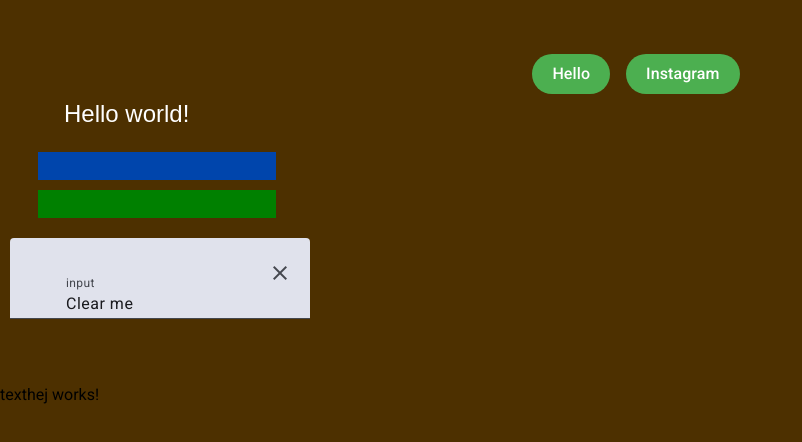
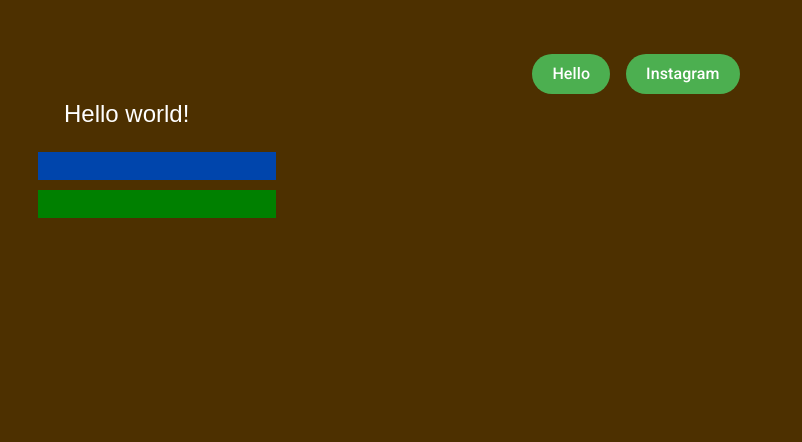
Before and after one commit to JakubCzuba/Task, an Angular app: page / in a window 1280 px wide. Shown: the top 442 px of the page, without its empty margins (0-802 px from the left). Built offline with nearby package versions, Linux system fonts and the light colour scheme.

Commit message:
stepback

```diff
--- a/src/app/app.component.html
+++ b/src/app/app.component.html
@@ -2,5 +2,3 @@
 <app-helloworld appHwcolor></app-helloworld>
 <div class="div1" appHighlight *ngIf="title === 'task'" class="homebgcolor"></div>
 <div class="div1" [ngClass]="{'red': x === 1, 'green' : x === 2, 'blue' : x === 3 }"></div>
-<app-field></app-field>
-<app-texthej></app-texthej>
--- a/src/app/app.component.ts
+++ b/src/app/app.component.ts
@@ -5,8 +5,6 @@ import { WelcomebuttonComponent } from './components/welcomebutton/welcomebutton
 import { HighlightDirective } from './directives/highlight/highlight.directive';
 import { CommonModule } from '@angular/common';
 import { HwcolorDirective } from './directives/hwcolor/hwcolor.directive';
-import { FieldComponent } from './components/field/field.component';
-import { TexthejComponent } from './components/texthej/texthej.component';
 
 @Component({
   selector: 'app-root',
@@ -18,8 +16,6 @@ import { TexthejComponent } from './components/texthej/texthej.component';
     HighlightDirective,
     CommonModule,
     HwcolorDirective,
-    FieldComponent,
-    TexthejComponent
   ],
   templateUrl: './app.component.html',
   styleUrl: './app.component.scss',
--- a/src/app/components/field/field.component.html
+++ /dev/null
@@ -1,9 +0,0 @@
-<mat-form-field class="example-form-field">
-  <mat-label>input</mat-label>
-  <input matInput type="text" [(ngModel)]="value">
-  @if (value) {
-    <button matSuffix mat-icon-button aria-label="Clear" (click)="value=''">
-      <mat-icon>close</mat-icon>
-    </button>
-  }
-</mat-form-field>
--- a/src/app/components/field/field.component.scss
+++ /dev/null
@@ -1,3 +0,0 @@
-.example-form-field {
-    width: 300px;
-  }
--- a/src/app/components/field/field.component.ts
+++ /dev/null
@@ -1,18 +0,0 @@
-import { Component } from '@angular/core';
-import { FormsModule } from '@angular/forms';
-import { MatButtonModule } from '@angular/material/button';
-import { MatFormField, MatFormFieldModule } from '@angular/material/form-field';
-import { MatIconModule } from '@angular/material/icon';
-import { MatInputModule } from '@angular/material/input';
-
-@Component({
-  selector: 'app-field',
-  standalone: true,
-  imports: [MatFormFieldModule, MatInputModule, FormsModule, MatButtonModule, MatIconModule],
-  templateUrl: './field.component.html',
-  styleUrl: './field.component.scss'
-})
-export class FieldComponent {
-  value = 'Clear me';
-
-}
--- a/src/app/components/texthej/texthej.component.html
+++ /dev/null
@@ -1 +0,0 @@
-<p>texthej works!</p>
```
Also changed, not shown: src/app/components/texthej/texthej.component.ts (deleted, +0 -12 lines), src/app/components/texthej/texthej.component.scss (deleted), 2 other files (tests, documents, lock files or other folders).
